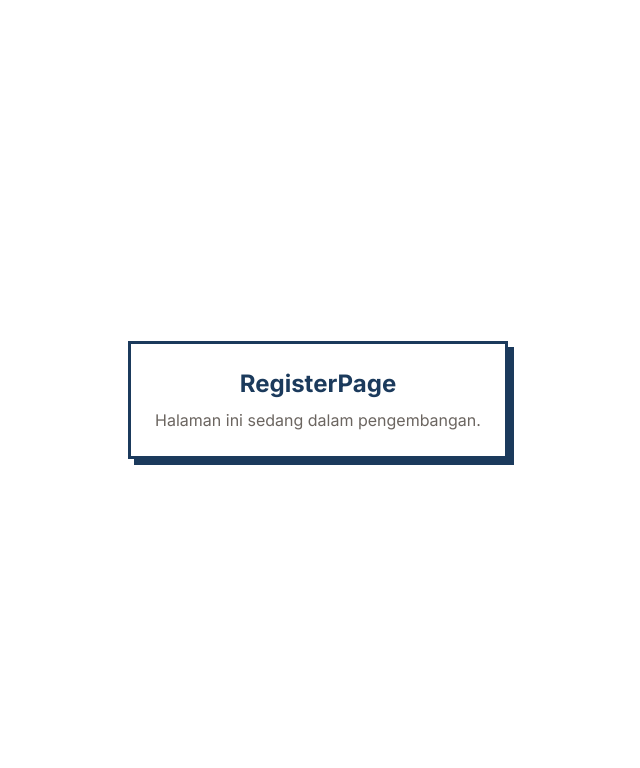
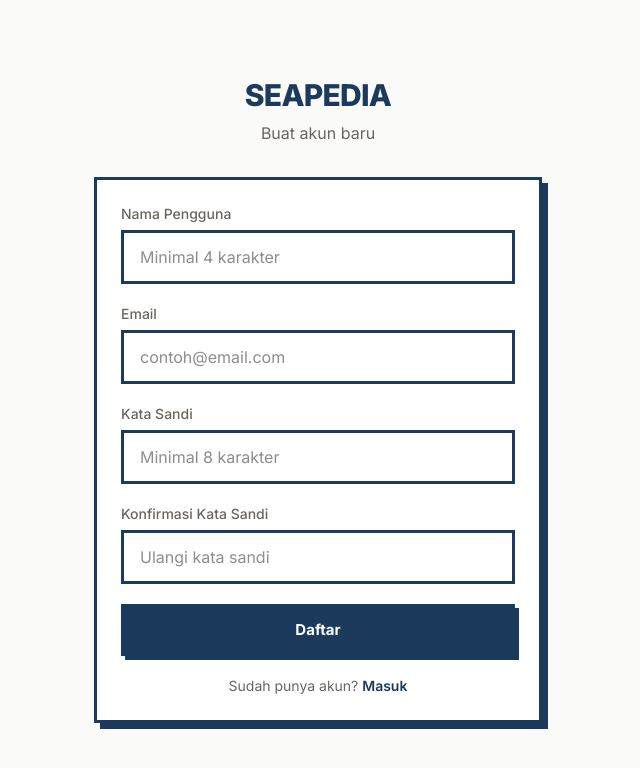
Before and after one commit to saputt/Seapedia-FE, a React (Vite) app: page /auth/register in a window 1280 px wide. Shown: the top 768 px of the page, without its empty margins (322-962 px from the left). Built offline with nearby package versions, Linux system fonts and the light colour scheme; no server answers.

Commit message:
feat(auth): implement RegisterPage with client-side validation

```diff
--- a/src/pages/auth/RegisterPage.jsx
+++ b/src/pages/auth/RegisterPage.jsx
@@ -1,9 +1,148 @@
+import { useState } from "react";
+import { Link } from "react-router-dom";
+import { useRegister } from "../../features/auth/hooks/useRegister";
+import { getReadableError } from "../../shared/utils/errorMapper";
+
 const RegisterPage = () => {
+  const [form, setForm] = useState({
+    username: "",
+    email: "",
+    password: "",
+    confirmPassword: "",
+  });
+  const [validationError, setValidationError] = useState("");
+  const registerMutation = useRegister();
+
+  const updateField = (field, value) => {
+    setForm((prev) => ({ ...prev, [field]: value }));
+    setValidationError("");
+  };
+
+  const handleSubmit = (e) => {
+    e.preventDefault();
+    setValidationError("");
+
+    if (form.username.length < 4) {
+      setValidationError("Nama pengguna minimal 4 karakter");
+      return;
+    }
+    if (form.password.length < 8) {
+      setValidationError("Kata sandi minimal 8 karakter");
+      return;
+    }
+    if (form.password !== form.confirmPassword) {
+      setValidationError("Konfirmasi kata sandi tidak cocok");
+      return;
+    }
+
+    registerMutation.mutate({
+      username: form.username,
+      email: form.email,
+      password: form.password,
+    });
+  };
+
   return (
-    <div className="min-h-screen flex items-center justify-center bg-bg-primary">
-      <div className="card text-center max-w-md">
-        <h2 className="text-2xl font-bold text-brand-deep mb-2">RegisterPage</h2>
-        <p className="text-text-secondary">Halaman ini sedang dalam pengembangan.</p>
+    <div className="min-h-screen flex items-center justify-center bg-bg-secondary px-4">
+      <div className="w-full max-w-md">
+        <div className="text-center mb-8">
+          <Link to="/" className="text-brand-deep font-extrabold text-3xl tracking-tight">
+            SEAPEDIA
+          </Link>
+          <p className="text-text-secondary mt-2">Buat akun baru</p>
+        </div>
+
+        <form onSubmit={handleSubmit} className="card space-y-5">
+          <div>
+            <label className="block text-text-secondary font-medium text-sm mb-1.5">
+              Nama Pengguna
+            </label>
+            <input
+              type="text"
+              value={form.username}
+              onChange={(e) => updateField("username", e.target.value)}
+              className="input-neo w-full"
+              placeholder="Minimal 4 karakter"
+              autoComplete="username"
+              required
+            />
+          </div>
+
+          <div>
+            <label className="block text-text-secondary font-medium text-sm mb-1.5">
+              Email
+            </label>
+            <input
+              type="email"
+              value={form.email}
+              onChange={(e) => updateField("email", e.target.value)}
+              className="input-neo w-full"
+              placeholder="contoh@email.com"
+              autoComplete="email"
+              required
+            />
+          </div>
+
+          <div>
+            <label className="block text-text-secondary font-medium text-sm mb-1.5">
+              Kata Sandi
+            </label>
+            <input
+              type="password"
+              value={form.password}
+              onChange={(e) => updateField("password", e.target.value)}
+              className="input-neo w-full"
+              placeholder="Minimal 8 karakter"
+              autoComplete="new-password"
+              required
+            />
+          </div>
+
+          <div>
+            <label className="block text-text-secondary font-medium text-sm mb-1.5">
+              Konfirmasi Kata Sandi
+            </label>
+            <input
+              type="password"
+              value={form.confirmPassword}
+              onChange={(e) => updateField("confirmPassword", e.target.value)}
+              className="input-neo w-full"
+              placeholder="Ulangi kata sandi"
+              autoComplete="new-password"
+              required
+            />
+          </div>
+
+          {(validationError || registerMutation.isError) && (
+            <div className="p-3 border-[3px] border-danger bg-danger/5">
+              <p className="text-danger text-sm font-medium">
+                {validationError || getReadableError(registerMutation.error)}
+              </p>
+            </div>
+          )}
+
+          <button
+            type="submit"
+            className="btn-primary w-full !py-3 flex items-center justify-center gap-2"
+            disabled={registerMutation.isPending}
+          >
+            {registerMutation.isPending ? (
+              <>
+                <span className="w-4 h-4 border-2 border-white border-t-transparent rounded-full animate-spin" />
+                Mendaftar...
+              </>
+            ) : (
+              "Daftar"
+            )}
+          </button>
+
+          <p className="text-center text-text-secondary text-sm">
+            Sudah punya akun?{" "}
+            <Link to="/auth/login" className="text-brand-deep font-semibold hover:underline">
+              Masuk
+            </Link>
+          </p>
+        </form>
       </div>
     </div>
   );
```
